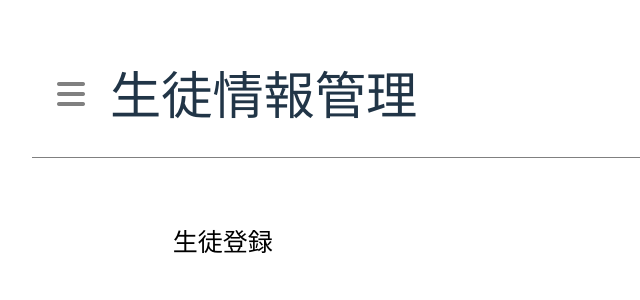
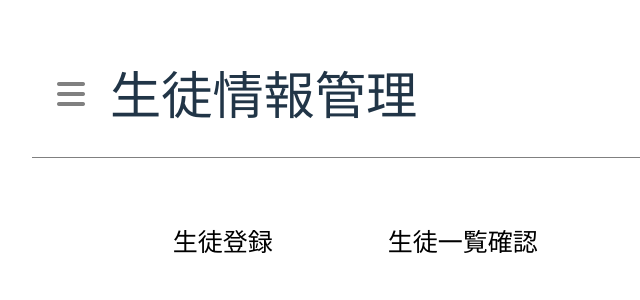
Before and after one commit to Keyka-0Rchis/student-score-management-frontend, a React (Vite) app: page /mainmenu in a window 1280 px wide. Shown: the top 300 px of the page, without its empty margins (0-640 px from the left). Built offline with nearby package versions, Linux system fonts and the light colour scheme.

Commit message:
登録済みの生徒の一覧確認画面のRouteの設定

```diff
--- a/src/App.tsx
+++ b/src/App.tsx
@@ -36,6 +36,7 @@ function App() {
             <SideMenu titles={{
               mainmenu: "メインメニュー",
               registerStudent: "生徒登録",
+              viewStudents: "生徒一覧確認"
             }}
               isOpen = {SideMenuOpen}/>
             <Routes>
@@ -46,6 +47,7 @@ function App() {
                   <MainMenu
                     titles={{
                       registerStudents: "生徒登録",
+                      viewStudents: "生徒一覧確認",
                     }}
                   />
                 }
--- a/src/components/MainMenu/MainMenu.tsx
+++ b/src/components/MainMenu/MainMenu.tsx
@@ -1,15 +1,16 @@
 import styles from './MainMenu.module.css'
 import { Link } from 'react-router-dom';
 
-type LinkTo ="/RegisterStudentsUI";
+type LinkTo ="/RegisterStudentsUI" | "/ViewStudentsUI";
 
 function MainMenu (
     props:{
-        titles:{registerStudents:string}
+        titles:{registerStudents:string,viewStudents:string}
     }
 ){
     const items:{mode:LinkTo ; title:string;iconStyle:string}[]=[
-        {mode:"/RegisterStudentsUI",title:props.titles.registerStudents,iconStyle:styles.addIcon},
+        {mode:"/RegisterStudentsUI",title:props.titles.registerStudents,iconStyle:styles.icon},
+        {mode:"/ViewStudentsUI",title:props.titles.viewStudents,iconStyle:styles.icon},
     ]
     //この後forループっぽくするために、一つ一つのmode毎に変数をまとめておく。
     return (
--- a/src/components/SideMenu/SideMenu.tsx
+++ b/src/components/SideMenu/SideMenu.tsx
@@ -1,16 +1,17 @@
 import styles from './SideMenu.module.css'
 import { Link } from 'react-router-dom';
 
-type LinkTo = "/mainmenu" | "/RegisterStudentsUI" ;
+type LinkTo = "/mainmenu" | "/RegisterStudentsUI" |"/ViewStudentsUI";
 
 function SideMenu (
     props:{
-        titles:{mainmenu:string,registerStudent:string}
+        titles:{mainmenu:string,registerStudent:string, viewStudents:string}
         isOpen:boolean}
 ){
     const items:{mode:LinkTo ; title:string;iconStyle:string}[]=[
         {mode:"/mainmenu",title:props.titles.mainmenu,iconStyle:styles.mainmenuIcon},
-        {mode:"/RegisterStudentsUI",title:props.titles.registerStudent,iconStyle:styles.addIcon},
+        {mode:"/RegisterStudentsUI",title:props.titles.registerStudent,iconStyle:styles.icon},
+        {mode:"/ViewStudentsUI",title:props.titles.viewStudents,iconStyle:styles.icon},
     ]
     //この後forループっぽくするために、一つ一つのmode毎に変数をまとめておく。
     return (
--- /dev/null
+++ b/src/components/ViewStudentsUI/ViewStudentsUI.tsx
@@ -0,0 +1,2 @@
+import styles from './ViewStudentsUI.module.css'
+import { Link } from 'react-router-dom';
```
Also changed, not shown: src/components/ViewStudentsUI/ViewStudentsUI.module.css (added).
